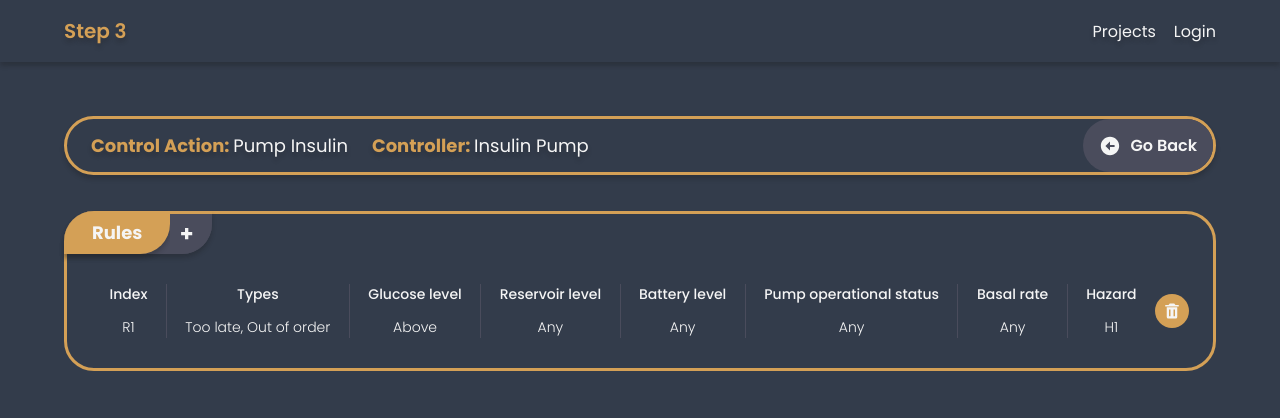
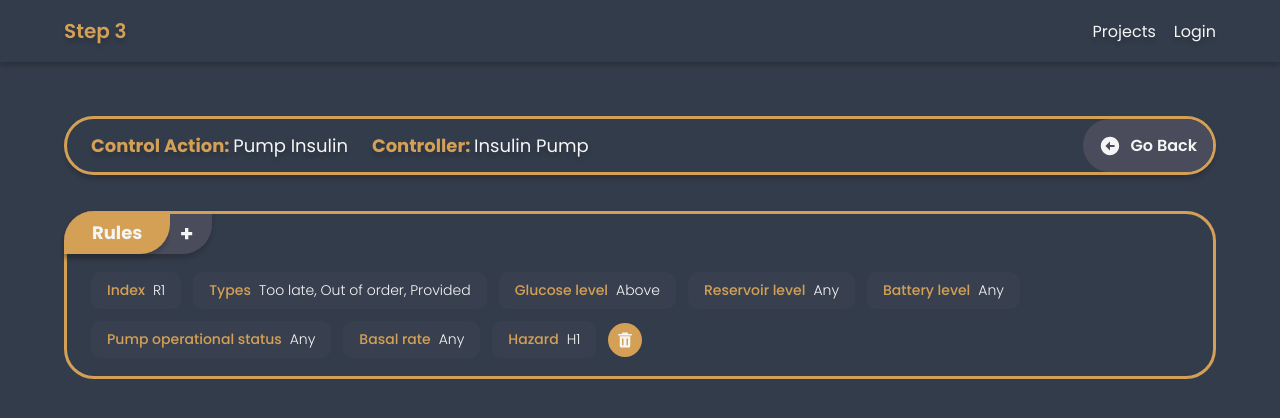
Before and after one commit to Micro-STAMP/MicroSTAMP-Step3-Frontend, a React (Vite) app: page /control-action/1 in a window 1280 px wide. Shown: the top 418 px of the page. Built offline with nearby package versions, Linux system fonts and the light colour scheme.

Commit message:
novo estilo do container de regra

```diff
--- a/src/components/EntityContainer/Container/Container.module.css
+++ b/src/components/EntityContainer/Container/Container.module.css
@@ -6,7 +6,7 @@
 	border-radius: 30px;
 	min-height: 140px;
 
-	header {
+	.header {
 		display: flex;
 		width: fit-content;
 		background-color: var(--color-gray);
@@ -24,7 +24,7 @@
 			font-weight: bold;
 		}
 
-		button {
+		.button {
 			display: flex;
 			justify-content: flex-start;
 			align-items: center;
--- a/src/components/EntityContainer/Container/index.tsx
+++ b/src/components/EntityContainer/Container/index.tsx
@@ -9,10 +9,10 @@ interface ContainerProps {
 function Container({ title, justTitle = false, children }: ContainerProps) {
 	return (
 		<div className={styles.container}>
-			<header>
+			<header className={styles.header}>
 				<span className={styles.title}>{title}</span>
 				{!justTitle && (
-					<button type="button">
+					<button type="button" className={styles.button}>
 						<PlusIcon className={styles.icon} />
 					</button>
 				)}
--- a/src/components/EntityContainer/RulesContainer/RulesContainer.module.css
+++ b/src/components/EntityContainer/RulesContainer/RulesContainer.module.css
@@ -1,28 +1,30 @@
 .rule {
 	display: flex;
+	flex-wrap: wrap;
 	align-items: center;
+	gap: 12px;
 	font-size: 1.4rem;
 	font-weight: 300;
-	padding: 12px 0;
+	padding-bottom: 18px;
+	border-bottom: 2px solid var(--color-gray);
 
-	max-width: 100%;
-	overflow-x: auto;
+	&:last-child {
+		border-bottom: none;
+		padding-bottom: 0px;
+	}
 
 	.cell {
 		display: flex;
-		flex-direction: column;
 		align-items: center;
-		gap: 12px;
-		flex-grow: 1;
-
-		border-left: 1px solid var(--color-gray);
+		gap: 8px;
+		padding: 8px 16px;
+		flex-wrap: wrap;
+		background-color: var(--color-gray25);
+		border-radius: 10px;
 
 		.name {
+			color: var(--color-yellow);
 			font-weight: 500;
-		}
-
-		&:first-child {
-			border-left: none;
 		}
 	}
 }
--- a/src/components/EntityContainer/RulesContainer/index.tsx
+++ b/src/components/EntityContainer/RulesContainer/index.tsx
@@ -1,9 +1,17 @@
 import { IRule } from "@/interfaces/IRule";
 import Container from "@components/EntityContainer/Container";
 import ListWrapper from "@components/EntityContainer/Container/ListWrapper";
+import { DeleteButton } from "@components/IconButton";
+import styles from "./RulesContainer.module.css";
 
-import { DeleteButton } from "@/components/IconButton";
-import styles from "./RulesContainer.module.css";
+function RuleCell({ tag, value }: { tag: string; value: string }) {
+	return (
+		<div className={styles.cell}>
+			<div className={styles.name}>{tag}</div>
+			<div>{value}</div>
+		</div>
+	);
+}
 
 interface RulesContainerProps {
 	rules: IRule[];
@@ -14,25 +22,16 @@ function RulesContainer({ rules }: RulesContainerProps) {
 			<ListWrapper>
 				{rules.map(rule => (
 					<div className={styles.rule} key={rule.id}>
-						<div className={styles.cell}>
-							<div className={styles.name}>Index</div>
-							<div>{rule.tag}</div>
-						</div>
-						<div className={styles.cell}>
-							<div className={styles.name}>Types</div>
-							<div>{rule.types.join(", ")}</div>
-						</div>
+						<RuleCell tag="Index" value={rule.tag} />
+						<RuleCell tag="Types" value={rule.types.join(", ")} />
 						{rule.values.map(value => (
-							<div className={styles.cell} key={value.variable}>
-								<div className={styles.name}>{value.variable}</div>
-								<div>{value.value}</div>
-							</div>
+							<RuleCell
+								tag={value.variable}
+								value={value.value}
+								key={value.variable}
+							/>
 						))}
-						<div className={styles.cell}>
-							<div className={styles.name}>Hazard</div>
-							<div>{rule.hazard}</div>
-						</div>
-
+						<RuleCell tag="Hazard" value={rule.hazard} />
 						<DeleteButton onClick={() => {}} />
 					</div>
 				))}
--- a/src/json/rules.json
+++ b/src/json/rules.json
@@ -25,6 +25,6 @@
 			}
 		],
 		"hazard": "H1",
-		"types": ["Too late", "Out of order"]
+		"types": ["Too late", "Out of order", "Provided"]
 	}
 ]
```
